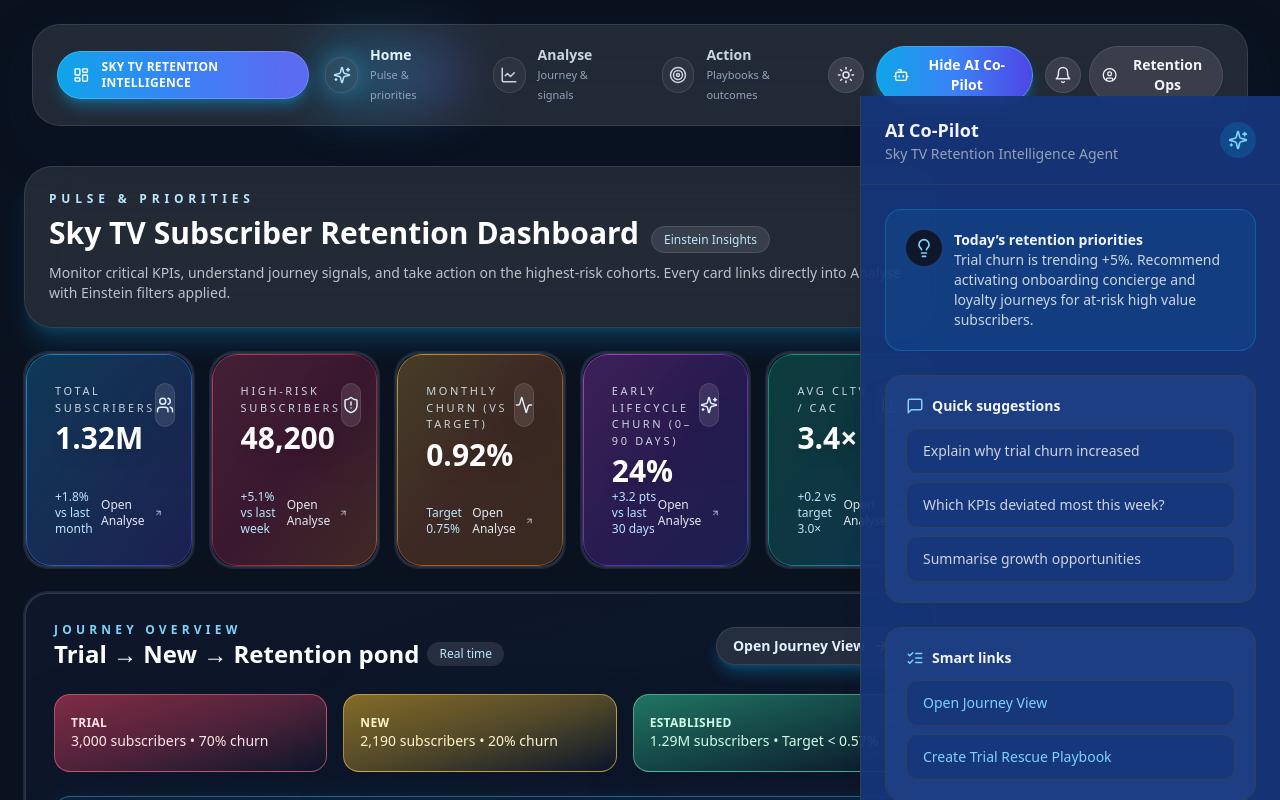
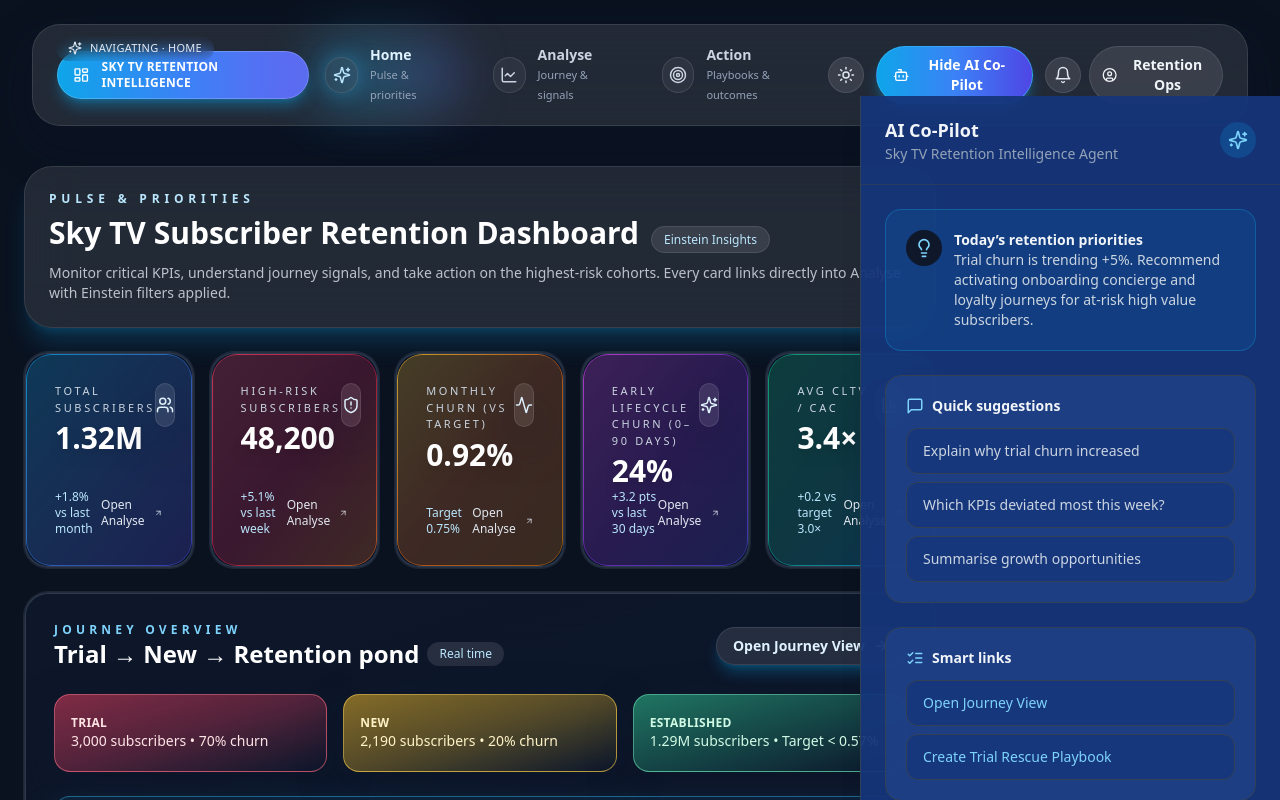
Before and after one commit to arunabh88/ChurnDashboard_Markus_New, a Next.js app: page /home in a window 1280 px wide. Shown: the top 800 px of the page. Built offline with nearby package versions, Linux system fonts and the light colour scheme.

Commit message:
Revert "style: extend header nav width and remove status badge"
This reverts commit efd70563419896c6d914ea54de4996dab0d9ead6.

```diff
--- a/components/Navigation.tsx
+++ b/components/Navigation.tsx
@@ -28,8 +28,8 @@
   const ActiveIcon = useMemo(() => tabs.find((tab) => tab.id === activeTab)?.icon ?? Sparkles, [activeTab]);
 
   return (
-    <header className="sticky top-0 z-30 mt-6 flex w-full justify-center px-1 sm:px-2">
-      <div className="glass-panel mx-auto flex w-full max-w-none items-center justify-between rounded-[28px] border border-white/10 bg-white/10 px-3 py-3 text-[13px] text-slate-100 sm:px-6 sm:text-sm lg:max-w-[min(1440px,100%)]">
+    <header className="sticky top-0 z-30 mt-6 flex justify-center px-1 sm:px-2">
+      <div className="glass-panel mx-auto flex w-full max-w-[min(1440px,100%)] items-center justify-between rounded-[28px] border border-white/10 bg-white/10 px-4 py-3 text-[13px] text-slate-100 sm:px-6 sm:text-sm">
         <div className="flex items-center gap-3">
           <div className="relative flex items-center gap-3 overflow-hidden rounded-full bg-gradient-to-r from-sky-500 via-blue-500 to-indigo-500 px-3 py-2 text-white shadow-lg shadow-sky-500/40 sm:px-4">
             <LayoutDashboard size={18} className="hidden sm:block" />
@@ -40,7 +40,7 @@
           </div>
         </div>
 
-        <nav className="hidden items-center gap-3 lg:flex">
+        <nav className="hidden items-center gap-3 xl:flex">
           {tabs.map((tab) => {
             const active = activeTab === tab.id;
             const Icon = tab.icon;
@@ -128,7 +128,19 @@
           </div>
         </div>
       </div>
-      <nav className="glass-panel mx-auto mt-4 flex w-full max-w-none items-center justify-between rounded-[24px] border border-white/10 bg-white/10 px-3 py-3 text-xs text-slate-200 backdrop-blur md:hidden">
+      <motion.div
+        key={activeTab}
+        className="pointer-events-none absolute inset-x-0 top-[12px] mx-auto hidden w-full max-w-[min(1440px,100%)] justify-start px-8 lg:flex"
+        initial={{ opacity: 0, y: -8 }}
+        animate={{ opacity: 1, y: 0 }}
+      >
+        <div className="flex items-center gap-2 rounded-full bg-white/8 px-3 py-1 text-[11px] uppercase tracking-wide text-slate-200 backdrop-blur">
+          <ActiveIcon size={14} />
+          Navigating · {tabs.find((tab) => tab.id === activeTab)?.label ?? 'Home'}
+        </div>
+      </motion.div>
+
+      <nav className="glass-panel mx-auto mt-4 flex w-full max-w-[min(1440px,100%)] items-center justify-between rounded-[24px] border border-white/10 bg-white/10 px-3 py-3 text-xs text-slate-200 backdrop-blur md:hidden">
         <div className="flex flex-1 items-center gap-2 overflow-x-auto">
           {tabs.map((tab) => {
             const active = activeTab === tab.id;
```
